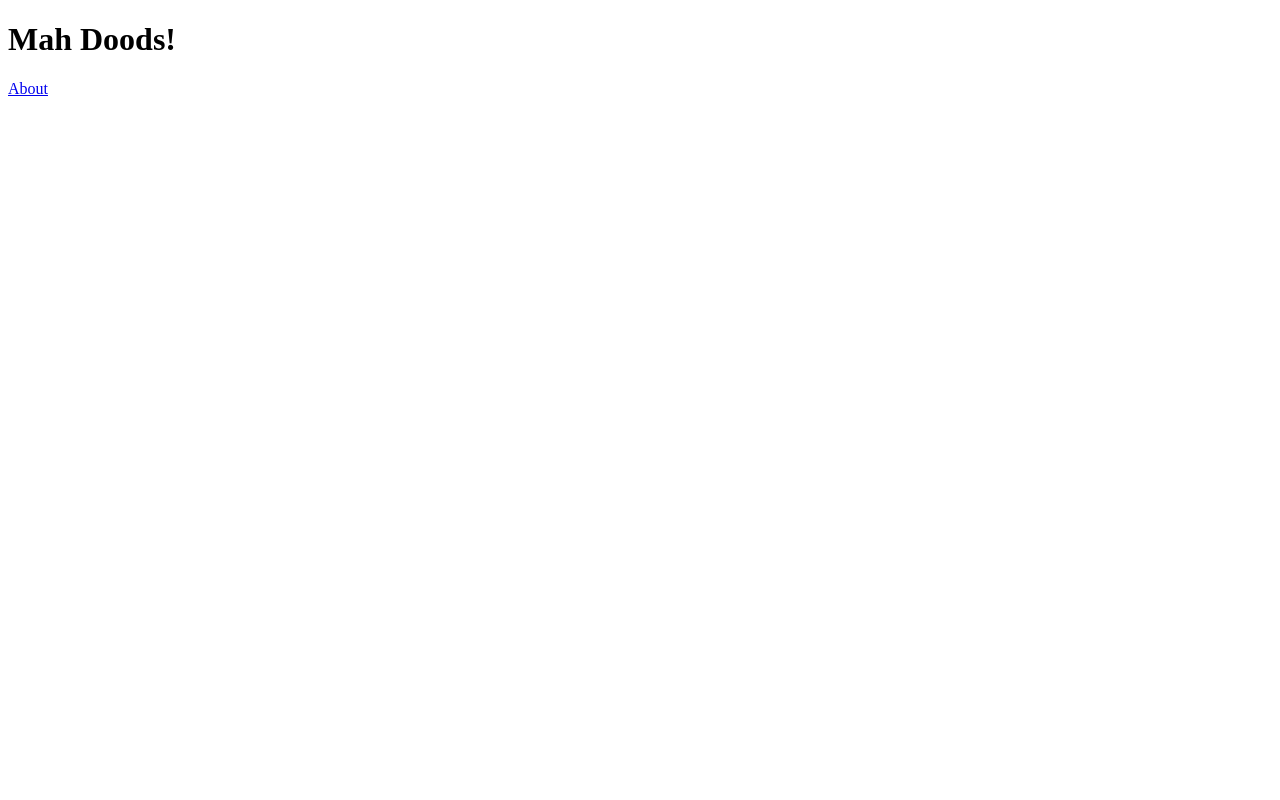
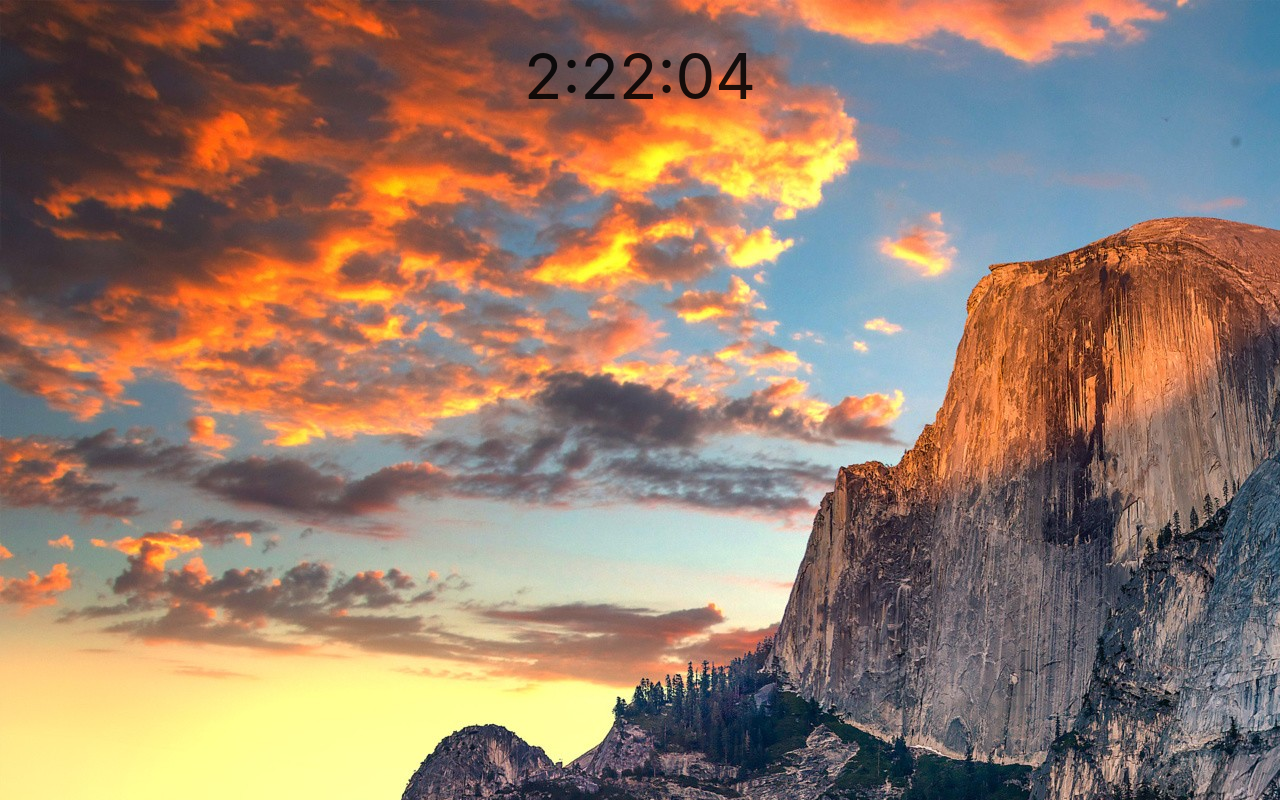
Before and after one commit to arman-ashrafian/homepage, a Vue app in the folder frontend/: page / in a window 1280 px wide. Built offline with nearby package versions, Linux system fonts and the light colour scheme.

Commit message:
add clock component and background image

```diff
--- a/frontend/public/index.html
+++ b/frontend/public/index.html
@@ -5,7 +5,12 @@
     <meta http-equiv="X-UA-Compatible" content="IE=edge">
     <meta name="viewport" content="width=device-width,initial-scale=1.0">
     <link rel="icon" href="<%= BASE_URL %>favicon.ico">
-    <title>frontend</title>
+    <!-- Compiled and minified Materialize CSS -->
+    <link rel="stylesheet" href="https://cdnjs.cloudflare.com/ajax/libs/materialize/1.0.0-rc.2/css/materialize.min.css">
+    <!-- Compiled and minified Materialize JavaScript -->
+    <script src="https://cdnjs.cloudflare.com/ajax/libs/materialize/1.0.0-rc.2/js/materialize.min.js"></script>
+    <title>Hello Arman</title>
+
   </head>
   <body>
     <noscript>
--- a/frontend/src/App.vue
+++ b/frontend/src/App.vue
@@ -1,5 +1,5 @@
 <template>
-  <div id="app">
+  <div id="app" class="container">
     <router-view/>
   </div>
 </template>
--- /dev/null
+++ b/frontend/src/components/Clock.vue
@@ -0,0 +1,27 @@
+<template>
+  <div class="row center-align">
+      <div class="col s12">
+          <h1>{{ time }}</h1>
+      </div>
+  </div>
+</template>
+
+<script>
+export default {
+  name: 'Clock',
+  data: function() {
+      return {
+          time: 'hello'
+      }
+  },
+  mounted: function() {
+      setInterval(() => {
+          let d = new Date();
+          let h = d.getHours()%12;
+          let m = (d.getMinutes()<10?'0':'') + d.getMinutes();
+          let s = (d.getSeconds()<10?'0':'') + d.getSeconds();
+          this.$data.time = h + ":" + m + ":" + s;
+      }, 1000);
+  }
+}
+</script>
--- a/frontend/src/components/HelloWorld.vue
+++ /dev/null
@@ -1,14 +0,0 @@
-<template>
-  <div class="hello">
-    <h1>{{ msg }}</h1>
-  </div>
-</template>
-
-<script>
-export default {
-  name: 'HelloWorld',
-  props: {
-    msg: String
-  }
-}
-</script>
--- a/frontend/src/views/Home.vue
+++ b/frontend/src/views/Home.vue
@@ -1,17 +1,22 @@
 <template>
   <div class="home">
-    <HelloWorld msg="Mah Doods!"/>
-    <router-link to='/about'>About</router-link>
+    <Clock/>
   </div>
 </template>
 
 <script>
-import HelloWorld from '@/components/HelloWorld.vue'
+import Clock from '@/components/Clock.vue'
 
 export default {
   name: 'home',
   components: {
-    HelloWorld
+    Clock
   }
 }
 </script>
+
+<style>
+html {
+  background-image: url('.././assets/m.jpg')
+}
+</style>
```
Also changed, not shown: frontend/src/assets/m.jpg (added).
